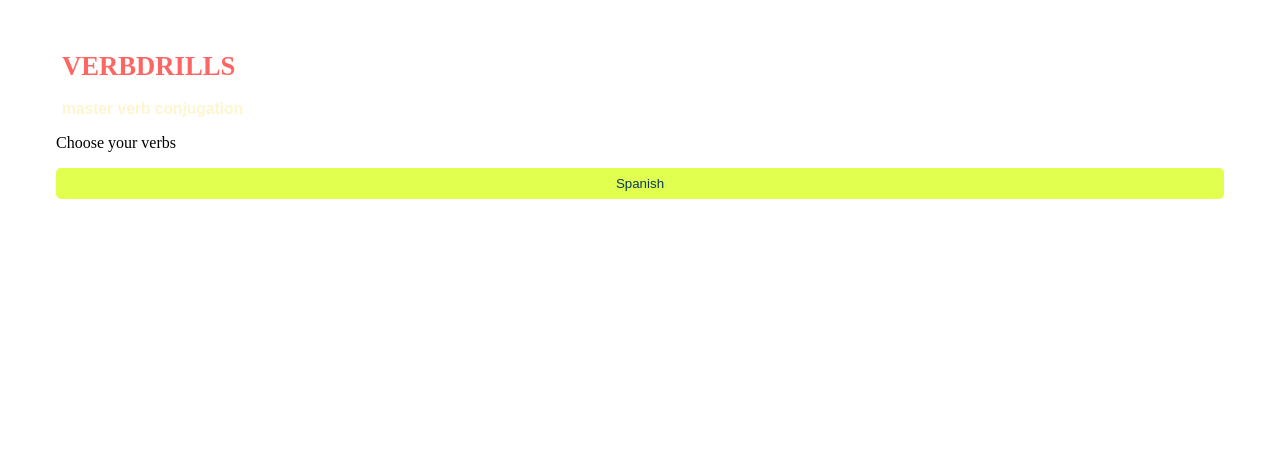
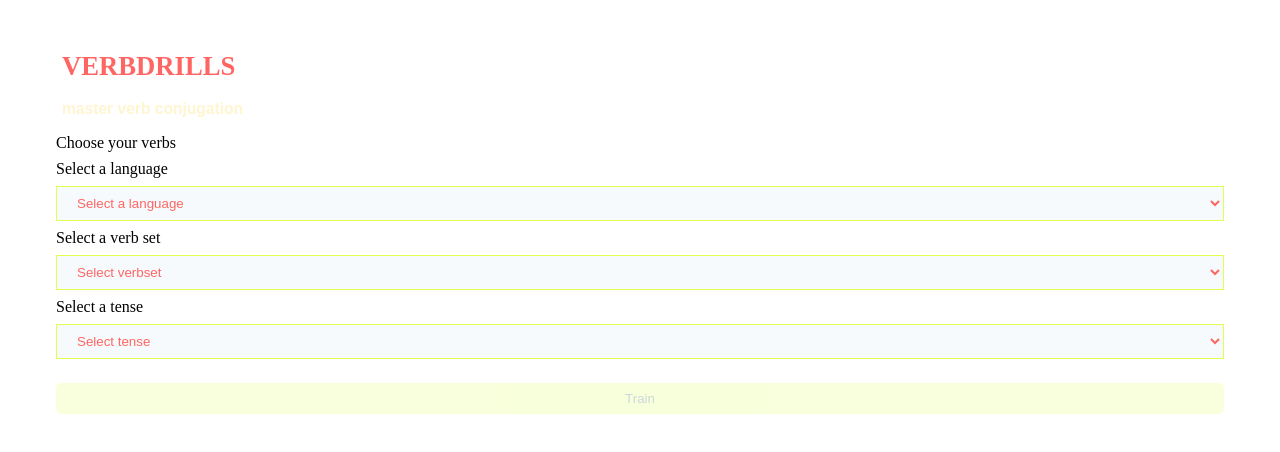
Before and after one commit to CRTW26/verbdrills, a Next.js app: page /1/configure in a window 1280 px wide. Shown: the top 452 px of the page. Built offline with nearby package versions, Linux system fonts and the light colour scheme.

Commit message:
feat: add game configuration form to configure page

```diff
--- a/src/pages/[language]/configure.tsx
+++ b/src/pages/[language]/configure.tsx
@@ -1,12 +1,19 @@
 import React from 'react'
 import { useRouter } from 'next/router'
-import Button from 'shared/components/Button'
 import Layout from 'shared/components/Layout'
+import { GameConfigurationForm } from 'features/game-configuration'
+import useForm from 'features/game-configuration/hooks/useForm'
 
 const Train: React.FC = () => {
   const router = useRouter()
 
-  const handleLanguageSelection = () => {
+  const { formValues, isValid, onChange } = useForm({
+    language: '',
+    verbset: '',
+    tense: '',
+  })
+
+  const handleSubmit = () => {
     router.push(`/${router.query.language}/train`)
   }
 
@@ -14,10 +21,11 @@ const Train: React.FC = () => {
     <Layout>
       <div>Choose your verbs</div>
 
-      <Button
-        className="btn btn--primary"
-        text="Spanish"
-        onClick={handleLanguageSelection}
+      <GameConfigurationForm
+        onSubmit={handleSubmit}
+        formValues={formValues}
+        isValid={isValid}
+        onChange={onChange}
       />
     </Layout>
   )
```
Also changed, not shown: src/pages/[language]/train.tsx (+0 -13 lines).
